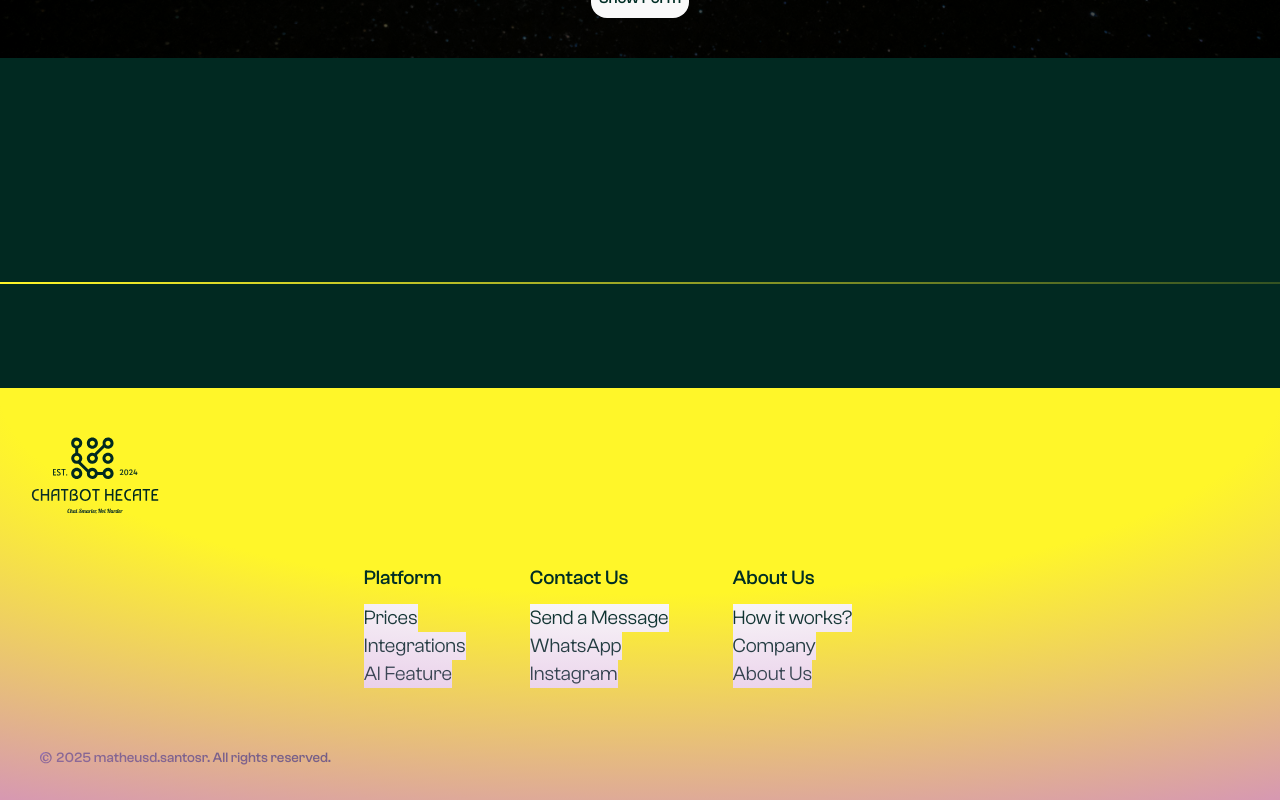
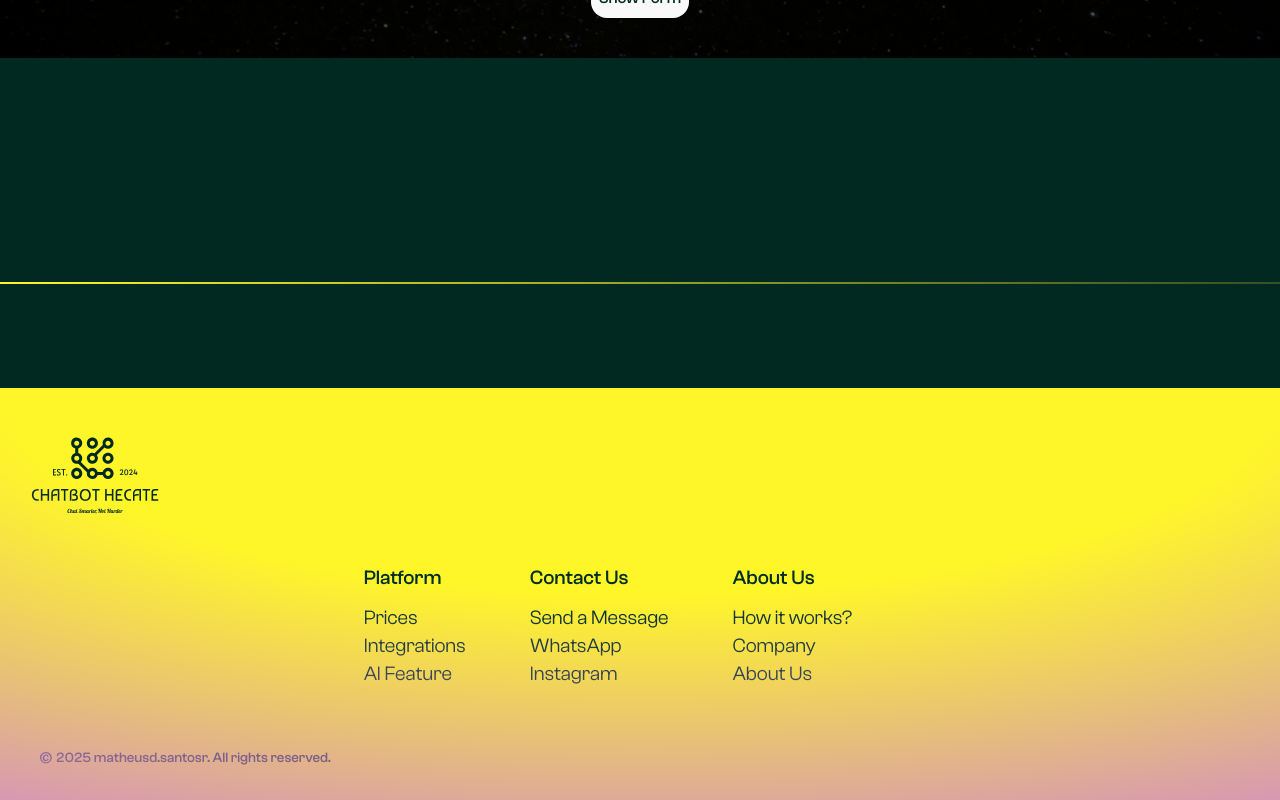
Before and after one commit to MatheusDSantossi/hecate-landing-page, a React (Vite) app in the folder frontend/: page / in a window 1280 px wide. Shown: the part 4932-5732 px from the top of the page. Built offline with nearby package versions, Linux system fonts and the light colour scheme.

Commit message:
refactor(footer): changed button element to Link element from react-router-dom, making it easier the navigation process

```diff
--- a/frontend/package.json
+++ b/frontend/package.json
@@ -21,6 +21,7 @@
     "react-dom": "^19.1.0",
     "react-hook-form": "^7.60.0",
     "react-icons": "^5.5.0",
+    "react-router-dom": "^7.7.1",
     "tailwindcss": "^4.1.9",
     "zod": "^4.0.5"
   },
--- a/frontend/src/App.tsx
+++ b/frontend/src/App.tsx
@@ -1,88 +1,17 @@
+import { AnimatePresence } from "framer-motion";
 import "./App.css";
-import Home from "./components/Home";
-import Navbar from "./components/navbar/Navbar";
-import WhyHecate from "./components/WhyHecate";
-
-import { motion, AnimatePresence } from "framer-motion";
-import { fadeIn, tweenIn } from "./lib/animations";
-import Carousel from "./components/carousel/Carousel";
-import type { EmblaOptionsType } from "embla-carousel";
-
-import "./styles/embla.css";
-
-import giantRobotHand from "/huge_robot_hand.png";
-
+import { Route, Routes } from "react-router-dom";
+import LandingPageLayout from "./components/LandingPageLayout";
 import { memo } from "react";
-
-//  TODO: Add a loading overlay in the main page
-
-const OPTIONS: EmblaOptionsType = {
-  loop: true,
-};
-// const SLIDE_COUNT = 5;
-// const SLIDES = Array.from(Array(SLIDE_COUNT).keys());
-
-import { slides as SLIDES } from "./utils/CarouselSlides";
-import OurFeatures from "./components/ourFeatures/OurFeatures";
-import Quote from "./components/quote/Quote";
-import ContactUs from "./components/contactUs/ContactUs";
-import Footer from "./components/footer/Footer";
-import ShinyLine from "./components/ourFeatures/ShinyLine";
+import Prices from "./components/prices/Prices";
 
 function App() {
   return (
     <AnimatePresence>
-      <motion.div
-        key="app"
-        initial="hidden"
-        animate="visible"
-        exit="hidden"
-        variants={fadeIn}
-        className="w-full bg-primary-dark"
-      >
-        <Navbar />
-
-        <div className="relative">
-          <Home />
-        </div>
-
-        <div className="relative">
-          <WhyHecate />
-        </div>
-
-        <div className="relative overflow-visible">
-          <div className="relative z-20">
-            <Carousel slides={SLIDES} options={OPTIONS} />
-            <motion.img
-              src={giantRobotHand}
-              alt="Robot hand"
-              className="absolute -z-10 -bottom-35 lg:-bottom-70 left-1/3 lg:left-[26%] transform -translate-x-1/2 rotate-180 pointer-events-none w-[90%] lg:w-[800px]"
-              initial={{ x: "100vw", opacity: 0 }}
-              animate={{ x: 0, opacity: 1 }}
-              exit={{ x: 0, opacity: 1 }}
-              transition={{
-                ...tweenIn,
-                duration: 0.8,
-                ease: [0.42, 0, 0.58, 1],
-                delay: 6,
-              }}
-            />
-          </div>
-        </div>
-        <div className="relative mt-76">
-          <Quote />
-        </div>
-        <div className="relative my-56">
-          <OurFeatures />
-        </div>
-        <div className="relative my-56">
-          <ContactUs />
-        </div>
-        <ShinyLine />
-        <div className="relative mt-26">
-          <Footer />
-        </div>
-      </motion.div>
+      <Routes>
+        <Route path="/" element={<LandingPageLayout />} />
+        <Route path="/prices" element={<Prices />} />
+      </Routes>
     </AnimatePresence>
   );
 }
--- a/frontend/src/components/footer/Footer.tsx
+++ b/frontend/src/components/footer/Footer.tsx
@@ -5,10 +5,9 @@ import { motion } from "framer-motion";
 import { fadeInUp } from "../../lib/animations";
 import { memo } from "react";
 import AuroraGradient from "../aurora/AuroraGradient";
-// import { useNavigateTo } from "../../hooks/useNavigateTo";
+import { Link } from "react-router-dom";
 
 const Footer = () => {
-  // const navigateTo = useNavigateTo();
 
   const menus: FooterMenu[] = footerMenus;
 
@@ -41,15 +40,9 @@ const Footer = () => {
             <ul>
               {menu.options.map(({ label, path }) => (
                 <li key={label}>
-                  <button
-                  className="cursor-pointer hover:underline"
-                    onClick={() => {
-                      console.log("Path: ", path)
-                      // navigateTo(path);
-                    }}
-                  >
+                  <Link className="cursor-pointer hover:underline" to={path}>
                     {label}
-                  </button>
+                  </Link>
                 </li>
               ))}
             </ul>
```
